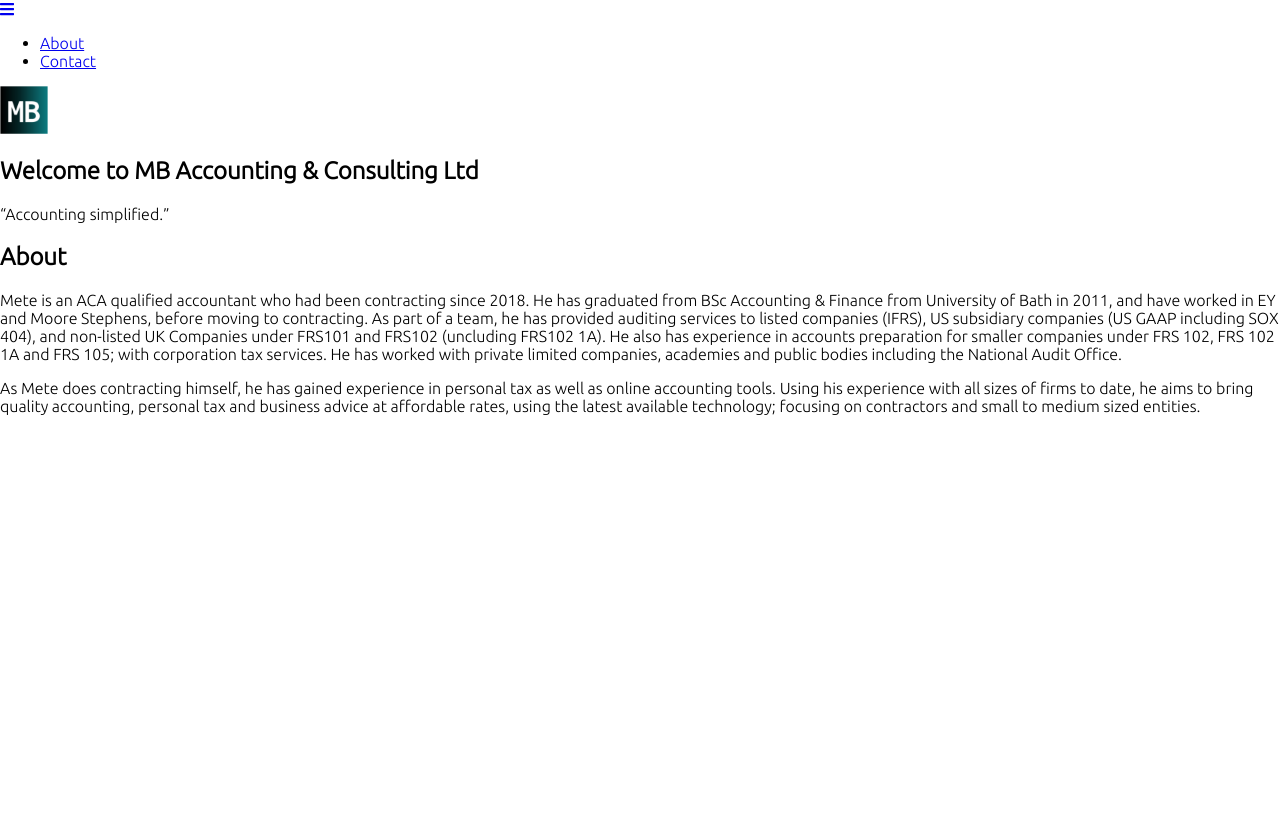
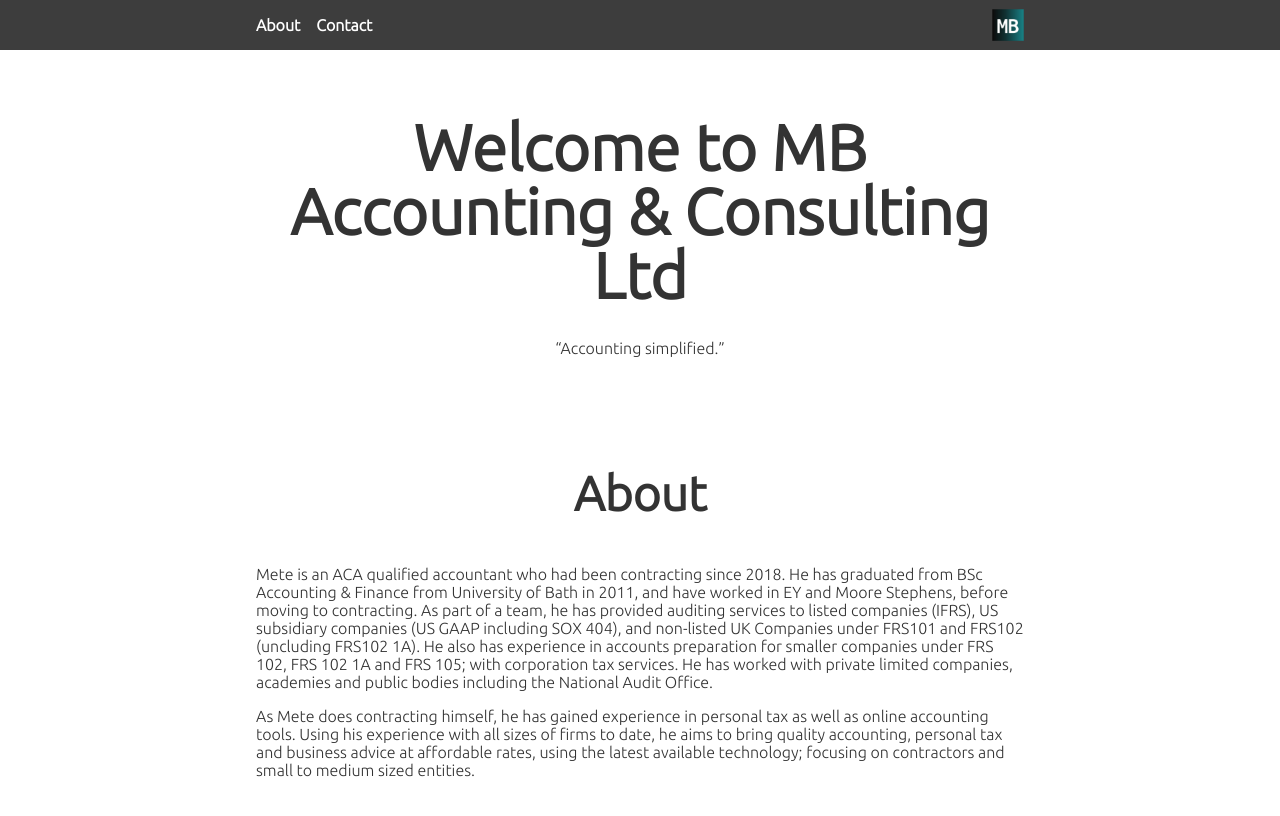
Before and after one commit to temelm/mb, a React app: page / in a window 1280 px wide. Built offline with nearby package versions, Linux system fonts and the light colour scheme.

Commit message:
Added global styling.

```diff
--- a/src/styles/index.scss
+++ b/src/styles/index.scss
@@ -1,7 +1,80 @@
 $baseWidth: 320px;
+$breakpointMd: 768px;
+$navbarHeight: 51px;
+
+$spacingXxs: calc(#{$baseWidth} / 40);           /* 8px */
+$spacingXs: calc(#{$baseWidth} / 20);            /* 16px */
+$spacingSm: calc(#{$spacingXs} * 2);             /* 32px */
+$spacingMd: calc(#{$spacingXs} + #{$spacingSm}); /* 48px */
+$spacingLg: calc(#{$spacingXs} * 4);             /* 64px */
+
+$colorMbFontDark: #333;
+$colorMbFormFieldBorder: #ccc;
+$colorWhite: #fff;
+
+$fontFamily: "Ubuntu", sans-serif;
 
 body {
-  font-family: "Ubuntu", sans-serif;
+  color: $colorMbFontDark;
+  font-family: $fontFamily;
   margin: 0;
   min-width: $baseWidth;
 }
+
+.wrapper {
+  padding-left: $spacingXs;
+  padding-right: $spacingXs;
+}
+
+section {
+  padding-bottom: $spacingSm;
+  padding-top: $spacingSm;
+}
+
+section:last-child {
+  margin-bottom: $navbarHeight;
+}
+
+h1 {
+  font-size: $spacingSm;
+  line-height: 1;
+  margin: 0 0 $spacingSm 0;
+  text-align: center;
+}
+
+h2 {
+  font-weight: 400;
+  line-height: 1;
+}
+
+h4 {
+  font-weight: 400;
+  line-height: 1;
+  opacity: 0.5;
+}
+
+@media screen and (min-width: $breakpointMd) {
+  .wrapper {
+    margin-left: auto;
+    margin-right: auto;
+    max-width: $breakpointMd;
+  }
+
+  section {
+    padding-bottom: $spacingMd;
+    padding-top: $spacingMd;
+
+    &:last-child {
+      margin-bottom: 0;
+    }
+  }
+
+  h1 {
+    font-size: $spacingMd;
+    margin-bottom: $spacingMd;
+  }
+}
+
+@import './nav';
+@import './welcome';
+@import './about';
```
